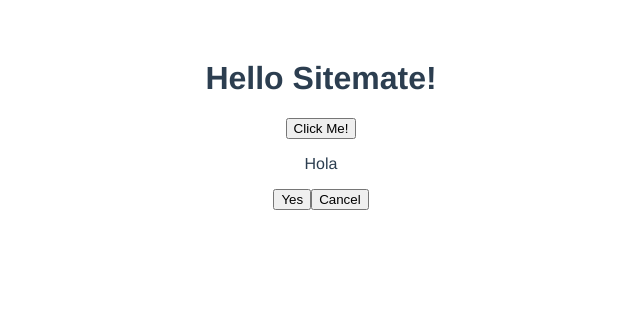
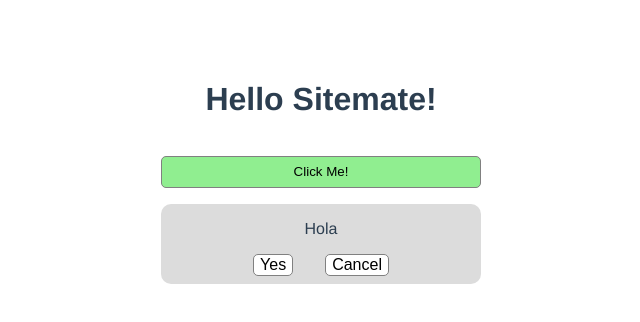
Before and after one commit to fedecontegrand/sitemate, a website built with Vite: page index.html in a window 1280 px wide. Both pictures are taken after a click on the button "Click Me!". Shown: the whole page, without its empty margins (319-959 px from the left). Built offline with nearby package versions, Linux system fonts and the light colour scheme.

Commit message:
styles finished

```diff
--- a/index.html
+++ b/index.html
@@ -4,6 +4,7 @@
     <meta charset="UTF-8" />
     <link rel="icon" type="image/svg+xml" href="favicon.svg" />
     <meta name="viewport" content="width=device-width, initial-scale=1.0" />
+    <link rel="stylesheet" href="styles.css">
     <title>Vite App</title>
   </head>
   <body>
--- a/main.js
+++ b/main.js
@@ -13,6 +13,10 @@ export function onClickButton(message){
     let app=document.querySelector("#app")
 
     let dialogDiv=document.createElement("div")
+
+    dialogDiv.className="dialogDiv"
+
+    let buttonsDiv=document.createElement("div")
 
     let messageOnDiv=document.createElement("p")
 
@@ -40,8 +44,10 @@ export function onClickButton(message){
       app.append(denyMessage)
     })
 
-    dialogDiv.append(acceptButton)
-    dialogDiv.append(denyButton)
+    buttonsDiv.append(acceptButton)
+    buttonsDiv.append(denyButton)
+
+    dialogDiv.append(buttonsDiv)
 
     app.append(dialogDiv)
 
--- a/style.css
+++ b/style.css
@@ -5,4 +5,40 @@
   text-align: center;
   color: #2c3e50;
   margin-top: 60px;
+  display: flex;
+  justify-content: center;
+  align-items: center;
+  flex-direction: column;
+  gap:1rem
 }
+
+#clickme{
+  width: 20rem;
+  background-color: lightgreen;
+  border:1px solid gray;
+  border-radius: 5px;
+  height: 2rem;
+}
+
+.dialogDiv{
+  background-color: gainsboro;
+  width: 20rem;
+  border-radius: 10px;
+}
+
+.dialogDiv div{
+  display: flex;
+  justify-content: center;
+  gap:2rem;
+  margin-bottom: 0.5rem;
+}
+
+.dialogDiv div button{
+  background-color: white;
+  font-size: 1rem;
+  border:1px solid gray;
+  border-radius: 5px;
+}
+button{
+  cursor: pointer;
+}
```
